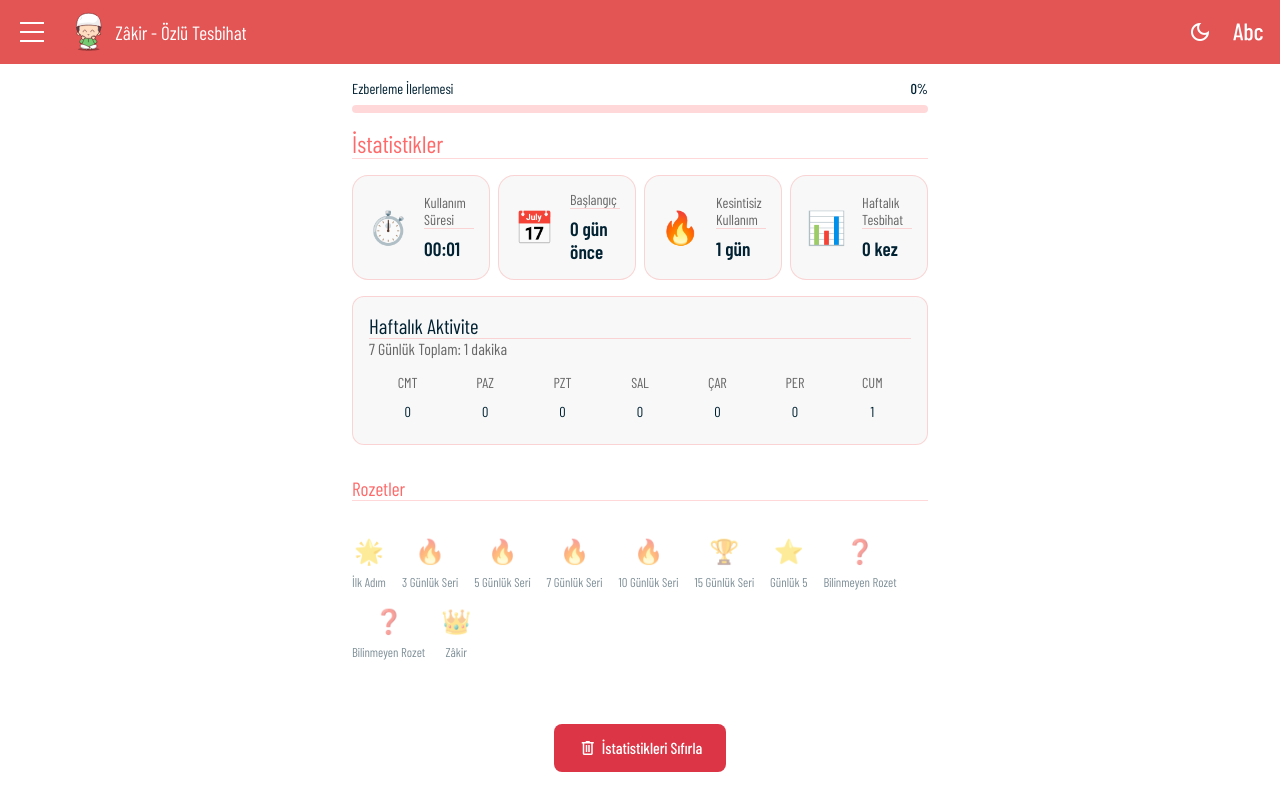
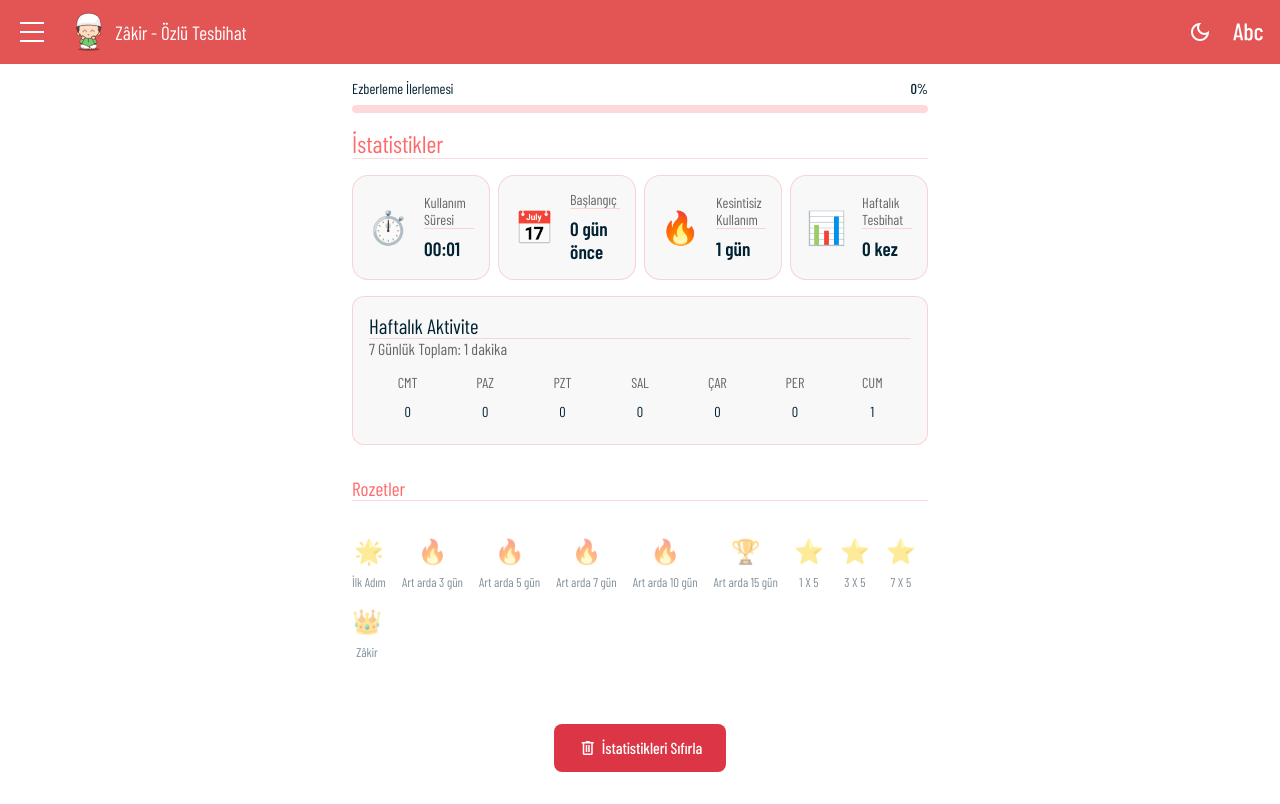
Before and after one commit to alitekdemir/zakir2025, a Vue app: page /istatistikler in a window 1280 px wide. Built offline with nearby package versions, Linux system fonts and the light colour scheme.

Commit message:
tema renk bilgisi ve değişken adı düzeltildi

```diff
--- a/public/themes/forest.css
+++ b/public/themes/forest.css
@@ -65,7 +65,4 @@
   /* Dividers & Borders */
   --divider: rgba(255, 255, 255, 0.08);
   --border: rgba(255, 255, 255, 0.12);
-
-  /* Dark theme specific colors */
-  --theme-green-wonderfull: hwb(175 0% 53%);
 }
--- a/public/themes/nur.css
+++ b/public/themes/nur.css
@@ -66,7 +66,4 @@
   --divider: rgba(255, 255, 255, 0.08);
   --border: rgba(255, 255, 255, 0.12);
 
-  /* Dark theme specific colors */
-  --theme-red: #FFA552;
-  --theme-green-wonderfull: hwb(175 0% 53%);
 }
--- a/public/themes/ziya.css
+++ b/public/themes/ziya.css
@@ -65,8 +65,4 @@
   /* Dividers & Borders */
   --divider: rgba(255, 255, 255, 0.08);
   --border: rgba(255, 255, 255, 0.12);
-
-  /* Dark theme specific colors */
-  --theme-red: #FFA552;
-  --theme-green-wonderfull: hwb(175 0% 53%);
 }
--- a/public/version.js
+++ b/public/version.js
@@ -1,4 +1,4 @@
 // src/assets/version.js
 
-export const APP_VERSION = '1.3.3'
+export const APP_VERSION = '1.3.4'
 export const ASSETS_VERSION = '1.2.3'
--- a/src/assets/statsStore.js
+++ b/src/assets/statsStore.js
@@ -20,7 +20,7 @@ export const useStatsStore = defineStore('stats', {
       streak7: false,
       streak10: false,
       streak15: false,
-      daily5: false,
+      oneDay5: false,
       threeDay5: false,
       sevenDay5: false,
       zakir: false
@@ -73,8 +73,8 @@ export const useStatsStore = defineStore('stats', {
       this.dailyTesbihatCounts[today]++
 
       // Günlük 5 tesbihat rozeti kontrolü
-      if (this.dailyTesbihatCounts[today] >= 5 && !this.badges.daily5) {
-        this.badges.daily5 = true
+      if (this.dailyTesbihatCounts[today] >= 5 && !this.badges.oneDay5) {
+        this.badges.oneDay5 = true
       }
 
       // 3 günlük ve 7 günlük tesbihat kontrolleri
@@ -190,7 +190,7 @@ export const useStatsStore = defineStore('stats', {
           streak7: false,
           streak10: false,
           streak15: false,
-          daily5: false,
+          oneDay5: false,
           threeDay5: false,
           sevenDay5: false,
           zakir: false
@@ -249,7 +249,7 @@ export const useStatsStore = defineStore('stats', {
         'streak7',
         'streak10',
         'streak15',
-        'daily5',
+        'oneDay5',
         'threeDay5',
         'sevenDay5'
       ]
--- a/src/components/stats/BadgesGrid.vue
+++ b/src/components/stats/BadgesGrid.vue
@@ -30,33 +30,43 @@ const badgeInfo = {
   },
   streak3: {
     icon: '🔥',
-    title: '3 Günlük Seri',
+    title: 'Art arda 3 gün',
     description: '3 gün kesintisiz kullanım'
   },
   streak5: {
     icon: '🔥',
-    title: '5 Günlük Seri',
+    title: 'Art arda 5 gün',
     description: '5 gün kesintisiz kullanım'
   },
   streak7: {
     icon: '🔥',
-    title: '7 Günlük Seri',
+    title: 'Art arda 7 gün',
     description: '7 gün kesintisiz kullanım'
   },
   streak10: {
     icon: '🔥',
-    title: '10 Günlük Seri',
+    title: 'Art arda 10 gün',
     description: '10 gün kesintisiz kullanım'
   },
   streak15: {
     icon: '🏆',
-    title: '15 Günlük Seri',
+    title: 'Art arda 15 gün',
     description: '15 gün kesintisiz kullanım'
   },
-  daily5: {
+  oneDay5: {
     icon: '⭐',
-    title: 'Günlük 5',
+    title: '1 X 5',
     description: '1 günde 5 tesbihat'
+  },
+  threeDay5: {
+    icon: '⭐',
+    title: '3 X 5',
+    description: '3 günde 5 tesbihat'
+  },
+  sevenDay5: {
+    icon: '⭐',
+    title: '7 X 5',
+    description: '7 günde 5 tesbihat'
   },
   zakir: {
     icon: '👑',
@@ -90,6 +100,7 @@ const getBadgeInfo = (badge) => {
   display: flex;
   flex-direction: column;
   align-items: center;
+  text-align: center;
   gap: 0.5rem;
   cursor: pointer;
   position: relative;
--- a/src/style.css
+++ b/src/style.css
@@ -18,6 +18,7 @@
     --red: #FF6666;
     --red: crimson;
     --green: #1AB800;
+    --green-wonderfull: hwb(175 0% 53%);
     --magenta: #D1008A;
     --orange: #ff7322;
     --yellow-dark: #FFA552;
```
